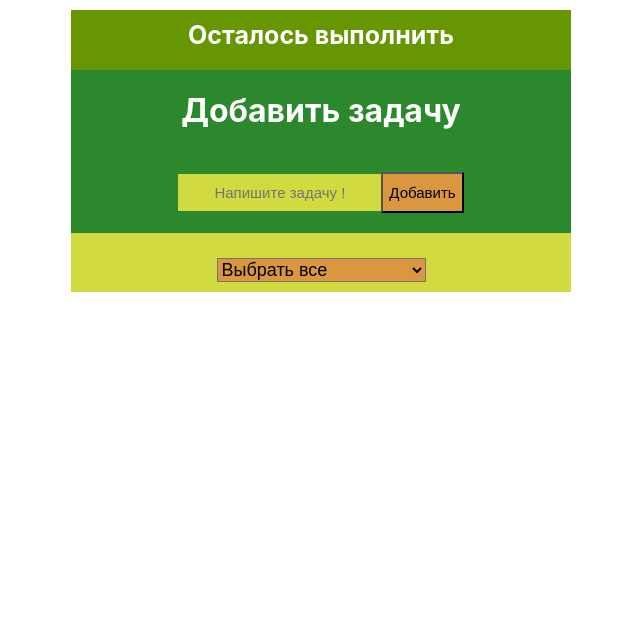
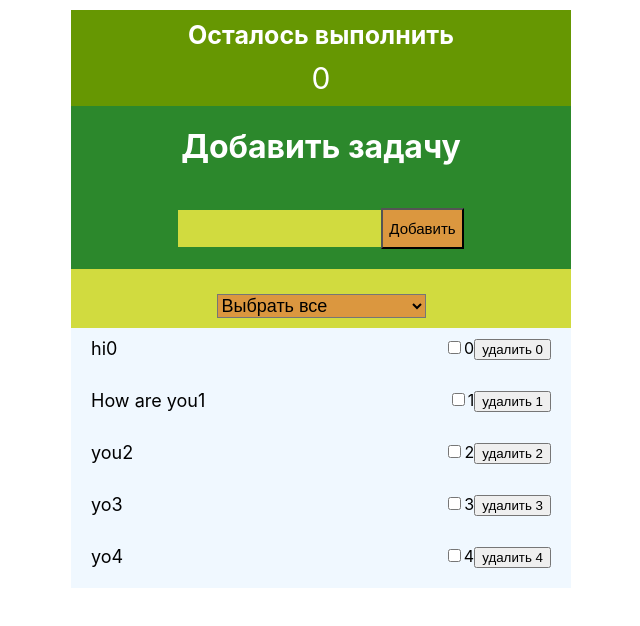
Before and after one commit to AleksandrSmirnov92/react-to-do, a React (Create React App) app in the folder react-to-do/: page / in a window 1280 px wide. Shown: the top 626 px of the page, without its empty margins (319-959 px from the left). Built offline with nearby package versions, Linux system fonts and the light colour scheme.

Commit message:
react to-do сделал добавление сообщений

```diff
--- a/react-to-do/src/App.js
+++ b/react-to-do/src/App.js
@@ -1,16 +1,17 @@
 import React from 'react';
 import './App.css';
 import appCSS from "./app.module.css"
+import Footer from './components/footer/footer';
 import Header from "./components/Header/Header"
 import Main from './components/Main/Main';
 
-function App() {
+function App(props) {
 
   return (
     <div className={`${appCSS.wrapper} + ${appCSS._container}`}>
-     <Header/>
-     <Main/>
-      <footer></footer>
+     <Header counter={props.props.state.counter}/>
+     <Main props={props} addTask={props.addTask} apdateNewTaskChange = {props.apdateNewTaskChange}/>
+     <Footer addMessage={props.props.state.Message.addMessage}/>
     </div>
 
   );
--- a/react-to-do/src/app.module.css
+++ b/react-to-do/src/app.module.css
@@ -3,7 +3,7 @@
    margin: 0 auto;
 }
 .wrapper{
-   background:black;
+   /* background:black; */
    margin-top: 10px;
 }
 .header{
--- a/react-to-do/src/components/Header/Header.jsx
+++ b/react-to-do/src/components/Header/Header.jsx
@@ -1,13 +1,13 @@
 import React from "react"
 import HeaderCSS from "../Header/header.module.css"
-const Header = () => {
+const Header = (props) => {
 
    return(
       <header class={HeaderCSS.header}>
 
       <div className={HeaderCSS.header_wrapper}>
-         <span class={HeaderCSS.header_span}>Осталось выполнить</span>
-         <span class={HeaderCSS.header_span2}></span>
+         <span className={HeaderCSS.header_span}>Осталось выполнить</span>
+         <span className={HeaderCSS.header_span2}>{props.counter.count}</span>
       </div>
    </header>
 
--- a/react-to-do/src/components/Main/Add-Task/AddTask.jsx
+++ b/react-to-do/src/components/Main/Add-Task/AddTask.jsx
@@ -1,16 +1,31 @@
-import React from "react";
+import React, { useState } from "react";
 import AddTaskCSS from "../Add-Task/AddTask.module.css"
-const AddTask = () => {
+
+const AddTask = (props) => {
+
+   // let [state,setState] = useState(props.props.props.props.state.Message.newMessage)
+   let myref = React.createRef()
+   let addTask = () => {
+     props.addTask()
+     props.apdateNewTaskChange("")
+
+   }
+   let OnTaskChange = () => {
+      let textInput = myref.current.value
+      props.apdateNewTaskChange(textInput)
+   }
    return(
          <div className={AddTaskCSS.add_task}>
             <h1 className={AddTaskCSS.add_task_text}>Добавить задачу</h1>
             <div className={AddTaskCSS.add_task_input_and_button}>
-               <input type="text" placeholder="Напишите задачу !" className={AddTaskCSS.add_task_input}/>
-               <button class={AddTaskCSS.button_add}>
-                  <span class={AddTaskCSS.button_add_text}>Добавить</span>
+               <input ref={myref} type="text"  className={AddTaskCSS.add_task_input} value={props.newMessage} onChange={OnTaskChange} />
+               <button onClick={addTask} className={AddTaskCSS.button_add}>
+                  <span className={AddTaskCSS.button_add_text}>Добавить</span>
                </button>
             </div>
+
          </div>
+
    )
 }
 export default AddTask
--- a/react-to-do/src/components/Main/Main.jsx
+++ b/react-to-do/src/components/Main/Main.jsx
@@ -1,15 +1,15 @@
 import React from "react";
 import AddTask from "./Add-Task/AddTask";
 import Filter from "./Filter/Filter";
-import appCSS from "../../app.module.css"
-const Main = () => {
+// import appCSS from "../../app.module.css"
+
+const Main = (props) => {
+
+
    return (
       <main>
-         <AddTask/>
+         <AddTask newMessage = {props.props.props.state.Message.newMessage} addTask = {props.addTask} apdateNewTaskChange ={props.apdateNewTaskChange}/>
          <Filter/>
-         <div className={appCSS.wrapper_task}>
-
-         </div>
       </main>
    )
 }
--- /dev/null
+++ b/react-to-do/src/components/footer/footer.jsx
@@ -0,0 +1,24 @@
+import React from "react";
+import FooterCSS from "./footer.module.css"
+const Footer = (props) => {
+
+    let remove = (index) => {
+        alert(`я тебя удалю ${index}`)
+    }
+   return(
+       props.addMessage.map((p, index)=>{
+           return (
+            <div className={FooterCSS.add_task_result}>
+                <span className={FooterCSS.add_task_result_text} id={p.id=index}>{p.massage}{index}</span>
+                <div>
+                <input type ="checkbox" className={FooterCSS.checkbox_task} id={index}/>
+                {index}
+                <button onClick={() => {remove(index)}} className={FooterCSS.add_task_result_text_remove} id={index}>удалить {index}</button>
+                </div>
+            </div>
+
+           )
+       })
+   )
+}
+export default Footer
--- /dev/null
+++ b/react-to-do/src/components/footer/footer.module.css
@@ -0,0 +1,19 @@
+.add_task_result{
+    background-color: aliceblue;
+    display: flex;
+    justify-content: space-between;
+    padding-top: 10px;
+    padding-bottom: 20px;
+    /* overflow: hidden; */
+ }
+ .add_task_result_text{
+    width: 50%;
+    word-wrap: break-word;
+    font-size: 18px;
+    color:black;
+    margin-left: 20px;
+
+ }
+ .add_task_result_text_remove{
+    margin-right: 20px;
+ }
--- a/react-to-do/src/index.js
+++ b/react-to-do/src/index.js
@@ -3,14 +3,20 @@ import ReactDOM from 'react-dom/client';
 import './index.css';
 import App from './App';
 import reportWebVitals from './reportWebVitals';
+import store from "./redux/store.js"
+import { AddTask,subscribe,apdateNewTaskChange } from './redux/store.js';
+
 
 const root = ReactDOM.createRoot(document.getElementById('root'));
+let renderEntireTree = () => {
 root.render(
   <React.StrictMode>
-    <App />
+    <App props={store} addTask = {AddTask} apdateNewTaskChange = {apdateNewTaskChange}/>
   </React.StrictMode>
 );
-
+}
+renderEntireTree()
+subscribe(renderEntireTree)
 // If you want to start measuring performance in your app, pass a function
 // to log results (for example: reportWebVitals(console.log))
 // or send to an analytics endpoint. Learn more: https://bit.ly/CRA-vitals
--- /dev/null
+++ b/react-to-do/src/redux/store.js
@@ -0,0 +1,41 @@
+import React from "react"
+let renderEntireTree = () => {}
+let store = {
+    state: {
+      Message:{
+        addMessage:[
+          { id: 1, massage: "hi" },
+          { id: 2, massage: "How are you" },
+          { id: 3, massage: "you" },
+          { id: 4, massage: "yo" },
+          { id: 5, massage: "yo" },
+        ],
+        newMessage:""
+      },
+      counter:{
+        count:0
+      },
+      filterValue:{
+        value:null
+      }
+    },
+  }
+  export let AddTask = () => {
+    let newTask = {id:6, massage:store.state.Message.newMessage}
+    store.state.Message.addMessage.push(newTask)
+    store.state.counter.count++
+    renderEntireTree()
+  }
+  export let apdateNewTaskChange = (newText) => {
+  store.state.Message.newMessage = newText
+  renderEntireTree()
+}
+export let removeAddTask = (index) => {
+    if (store.state.Message.addMessage.id === index) (
+        alert ("hai")
+    )
+}
+  export const subscribe = (observe) => {
+      renderEntireTree = observe
+  }
+  export default store
```
